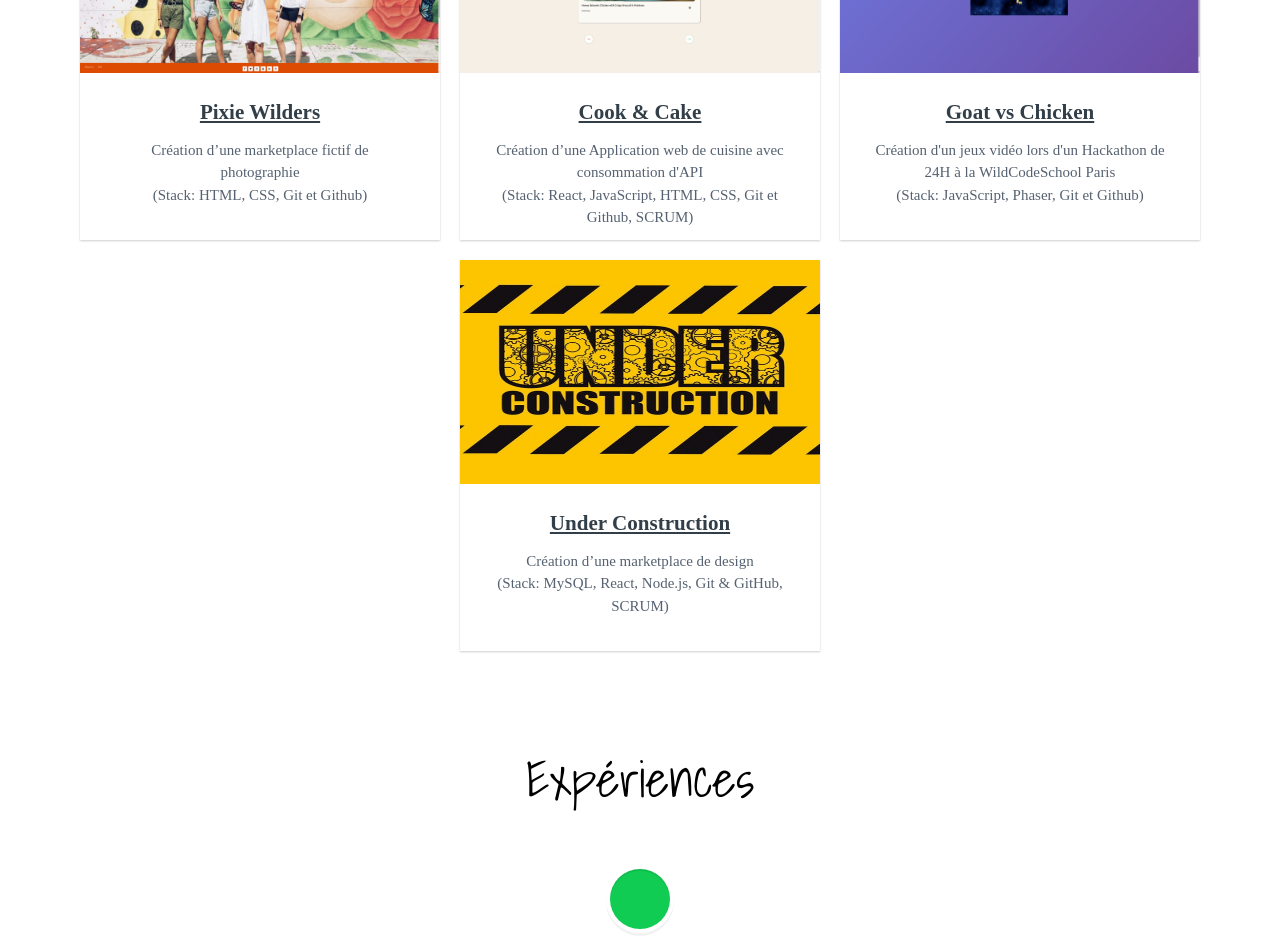
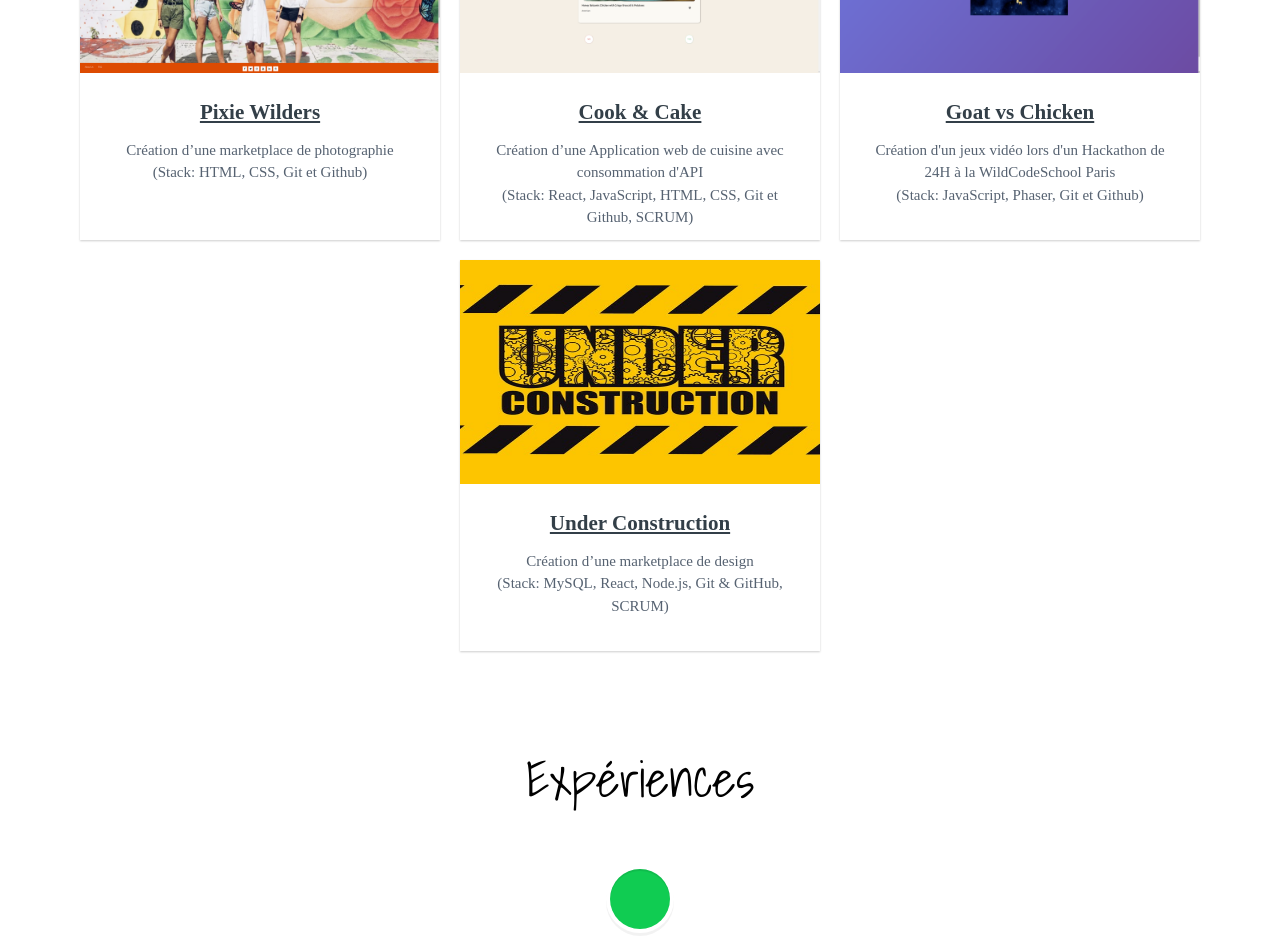
Before and after one commit to Mamednoor/portfolio, a React (Create React App) app: page / in a window 1280 px wide. Shown: the part 1840-2776 px from the top of the page. Built offline with nearby package versions, Linux system fonts and the light colour scheme.

Commit message:
modification en cours

```diff
--- a/src/components/pages/Cards.js
+++ b/src/components/pages/Cards.js
@@ -68,7 +68,7 @@ function Cards() {
             <h3>Pixie Wilders</h3>
           </a>
           <p className="p-card">
-            Création d’une marketplace fictif de photographie
+            Création d’une marketplace de photographie
             <br />
             (Stack: HTML, CSS, Git et Github)
           </p>
```
